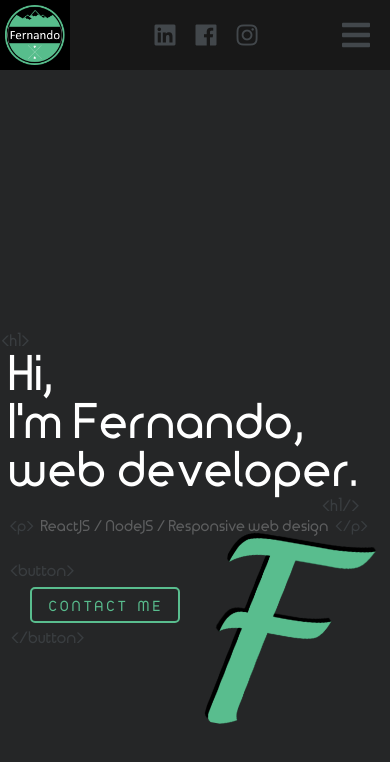
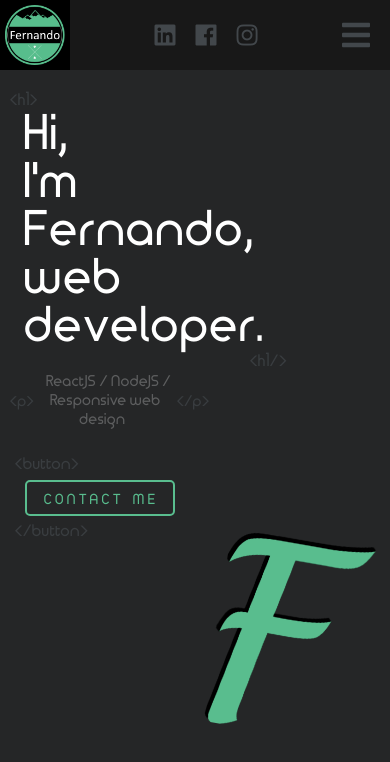
Before and after one commit to ClassyFD/portfolio-dlv, a React (Create React App) app: page / in a window 390 px wide. Shown: the top 762 px of the page. Built offline with nearby package versions, Linux system fonts and the light colour scheme.

Commit message:
adjusted home mobile responsiveness

```diff
--- a/src/containers/Home.js
+++ b/src/containers/Home.js
@@ -90,7 +90,7 @@ class Home extends Component {
       logoHeight = 300;
 
     }
-    if (innerWidth < 600) {
+    if (innerWidth < 740) {
       logoLeft = '55%';
       logoHeight = 200;
       logoTop = '55vh';
@@ -110,15 +110,15 @@ class Home extends Component {
     let introTop;
     if (innerWidth >= 1100) {
       introLeft = 0;
-      introTop = -45;
+      introTop = '30vh';
     }
     if (innerWidth < 1100) {
       introLeft = -50;
-      introTop = 0;
+      introTop = '20vh';
     }
-    if (innerWidth < 600) {
+    if (innerWidth < 740) {
       introLeft = -90;
-      introTop = 0;
+      introTop = '20px';
     }
     introStyle = {
       left: introLeft,
--- a/src/styles/home.css
+++ b/src/styles/home.css
@@ -2,17 +2,17 @@
   height: 100vh;
   display: flex;
   flex-direction: column;
-  justify-content: center;
   color: white;
   position: relative;
+  padding-left: 100px;
 }
 .home_intro_section aside {
   font-family: tbb;
-  padding-left: 100px;
   display: flex;
   flex-wrap: wrap;
   width: 400px;
   height: 48px;
+  padding-left: 15px;
 }
 .home_intro_section aside > h1 {
   position: relative;
@@ -25,7 +25,6 @@
 .home_intro_section p {
   font-family: tbb;
   font-size: 15px;
-  padding-left: 100px;
   color: #5d5e5f;
   display: flex;
   cursor: default;
@@ -40,16 +39,13 @@
   opacity: .7;
   font-family: tbb;
   display: flex;
-  justify-content: flex-end;
   cursor: default;
   user-select: none;
 }
-.home_h1_span:nth-of-type(1) {
-  width: 100px;
+.home_h1_span:nth-of-type(2) {
+  padding-left: 350px;
 }
-.home_h1_span:nth-of-type(2) {
-  width: 500px;
-}
+
 .home_p_span {
   color: #42474b;
   opacity: .7;
@@ -61,17 +57,12 @@
   opacity: .7;
   font-family: tbb;
   display: flex;
-  justify-content: flex-end;
   padding: 5px;
   cursor: default;
   user-select: none;
 }
 .home_button_span:nth-of-type(3) {
   margin-top: 20px;
-  width: 160px;
-}
-.home_button_span:nth-of-type(4) {
-  width: 170px;
 }
 .home_button {
   width: 100%;
@@ -92,7 +83,7 @@
 }
 .home_link {
   width: 150px;
-  margin-left: 120px;
+  padding-left: 15px;
 }
 .home_logo {
   position: absolute;
@@ -124,7 +115,7 @@
     text-align: center;
   }
 }
-@media(max-width: 370px) {
+@media(max-width: 420px) {
   .home_intro_section aside {
     width: 280px;
     height: auto;
@@ -144,7 +135,7 @@
     position: relative;
   }
   .home_h1_span:nth-of-type(2) {
-    width: 340px;
+    padding-left: 240px;
   }
 }
 
```
